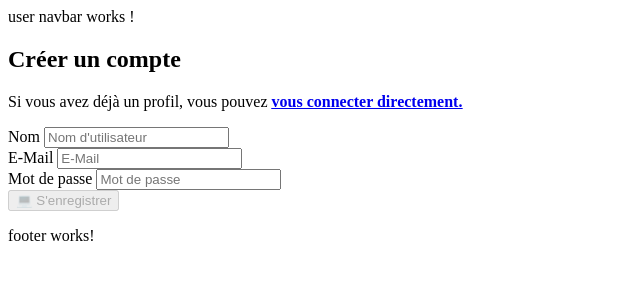
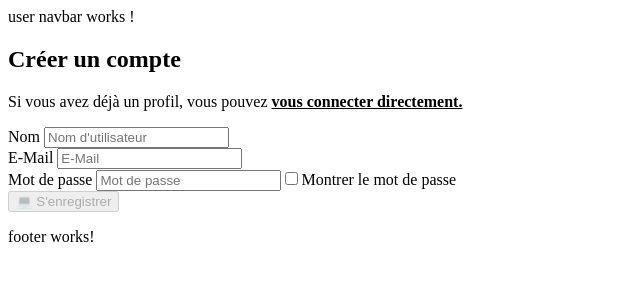
Before and after one commit to LoisKOUNINEF/LesGrainesBouquinent_Front, an Angular app: page /auth/signup in a window 1280 px wide. Shown: the top 300 px of the page, without its empty margins (0-640 px from the left). Built offline with nearby package versions, Linux system fonts and the light colour scheme.

Commit message:
pwd reveal function & remove routerLinks

```diff
--- a/src/app/components/auth/login/login.component.html
+++ b/src/app/components/auth/login/login.component.html
@@ -4,7 +4,7 @@
 	</h2>
 	<div class="container">
     <p title="En vous connectant, vous pourrez ajouter de nouveaux livres, écrire des commentaires...">Vous devez être connecté pour bénéficier de toutes les fonctionnalités du site.</p>
-    <p>Si vous n'avez pas encore de profil, vous pouvez en <a routerLink="/auth/signup"><strong><u>créer un</u></strong></a></p>
+    <p>Si vous n'avez pas encore de profil, vous pouvez en <a (click)="goToSignup()"><strong><u>créer un</u></strong></a></p>
     <form [formGroup]="loginForm">
     	<div class="form-class email">
 				<label class="label">
@@ -34,6 +34,7 @@
 					formControlName="password"
 					required
 				>
+				<input type="checkbox" (click)="revealPassword()">Montrer le mot de passe
 				<span *ngIf="controls.password?.touched && (controls.password?.hasError('required') || controls.password?.invalid)">
 					Mot de passe requis (10 caractères minimum).
 				</span>
@@ -44,7 +45,7 @@
 						💻 Se Connecter
 					</button>
 				</a>
-				<a routerLink="/auth/reset-password">
+				<a (click)="goToResetPassword()">
 					<p class="forgotten-password">
 						(Mot de passe oublié ? Clique ici)
 					</p>
--- a/src/app/components/auth/login/login.component.ts
+++ b/src/app/components/auth/login/login.component.ts
@@ -5,6 +5,7 @@ import { Subscription } from 'rxjs';
 import { UserDTO, UserFormValue } from 'src/app/core/dto/user.dto';
 import { User } from 'src/app/core/models/user.model';
 import { AuthService } from 'src/app/core/services/auth/auth.service';
+import { revealPassword } from 'src/app/shared/helpers/reveal-password';
 
 @Component({
   selector: 'app-login',
@@ -15,6 +16,7 @@ export class LoginComponent implements OnInit {
 
   auth: any;
   subscription: Subscription = new Subscription;
+  revealPassword = revealPassword;
 
   loginForm = this.formBuilder.group({
     email: new FormControl('',[
@@ -45,12 +47,20 @@ export class LoginComponent implements OnInit {
     return this.subscription = this.auth.login(user)
       .subscribe((res: User) => {
         if (this.authService.isAdmin) {
-          this.router.navigate(['admin'])
+          this.router.navigate(['admin']);
         } else {
-        this.router.navigate(['books'])
+        this.router.navigate(['books']);
         };
       }
     );
+  }
+
+  goToResetPassword() {
+    this.router.navigate(['auth/reset-password']);
+  }
+
+  goToSignup() {
+    this.router.navigate(['auth/signup']);
   }
 
   ngOnDestroy() {
--- a/src/app/components/auth/signup/signup.component.html
+++ b/src/app/components/auth/signup/signup.component.html
@@ -2,7 +2,7 @@
 	<h2 class="auth-title" title="En créant un compte, vous pourrez ajouter de nouveaux livres, écrire des commentaires...">
 		Créer un compte
 	</h2>
-	<p>Si vous avez déjà un profil, vous pouvez <a routerLink="/auth/login"><strong><u>vous connecter directement.</u></strong></a></p>
+	<p>Si vous avez déjà un profil, vous pouvez <a (click)="goToLogin()"><strong><u>vous connecter directement.</u></strong></a></p>
 	<form [formGroup]="signupForm">
 		<div class="form-class name">
 			<label class="label">
@@ -48,6 +48,7 @@
 				formControlName="password"
 				required
 			>
+			<input type="checkbox" (click)="revealPassword()">Montrer le mot de passe
 			<span *ngIf="controls.password?.touched && (controls.password?.hasError('required') || controls.password?.invalid)">
 				Mot de passe requis (10 caractères minimum).
 			</span>
--- a/src/app/components/auth/signup/signup.component.ts
+++ b/src/app/components/auth/signup/signup.component.ts
@@ -5,6 +5,7 @@ import { filter, Subscription } from 'rxjs';
 import { UserDTO, UserFormValue } from 'src/app/core/dto/user.dto';
 import { User } from 'src/app/core/models/user.model';
 import { AuthService } from 'src/app/core/services/auth/auth.service';
+import { revealPassword } from 'src/app/shared/helpers/reveal-password';
 
 @Component({
   selector: 'app-signup',
@@ -15,6 +16,7 @@ export class SignupComponent {
 
   auth: any;
   subscription: Subscription = new Subscription;
+  revealPassword = revealPassword;
 
   signupForm = this.formBuilder.group({
     name: new FormControl('',[
@@ -39,7 +41,8 @@ export class SignupComponent {
   constructor(
     private authService: AuthService,
     private formBuilder: FormBuilder,
-    private router: Router) { }
+    private router: Router,
+  ) { }
 
   ngOnInit() { this.auth = this.authService }
 
@@ -60,6 +63,10 @@ export class SignupComponent {
     })
   }
 
+  goToLogin() {
+    this.router.navigate(['auth/login']);
+  }
+
   ngOnDestroy() {
     if(this.subscription) this.subscription.unsubscribe();
   }
--- /dev/null
+++ b/src/app/shared/helpers/reveal-password.ts
@@ -0,0 +1,8 @@
+export function revealPassword() {
+    const input = (<HTMLInputElement>document.getElementById("password"));
+    if (input.type === "password") {
+      input.type = "text";
+    } else {
+      input.type = "password";
+    }
+  }
```
